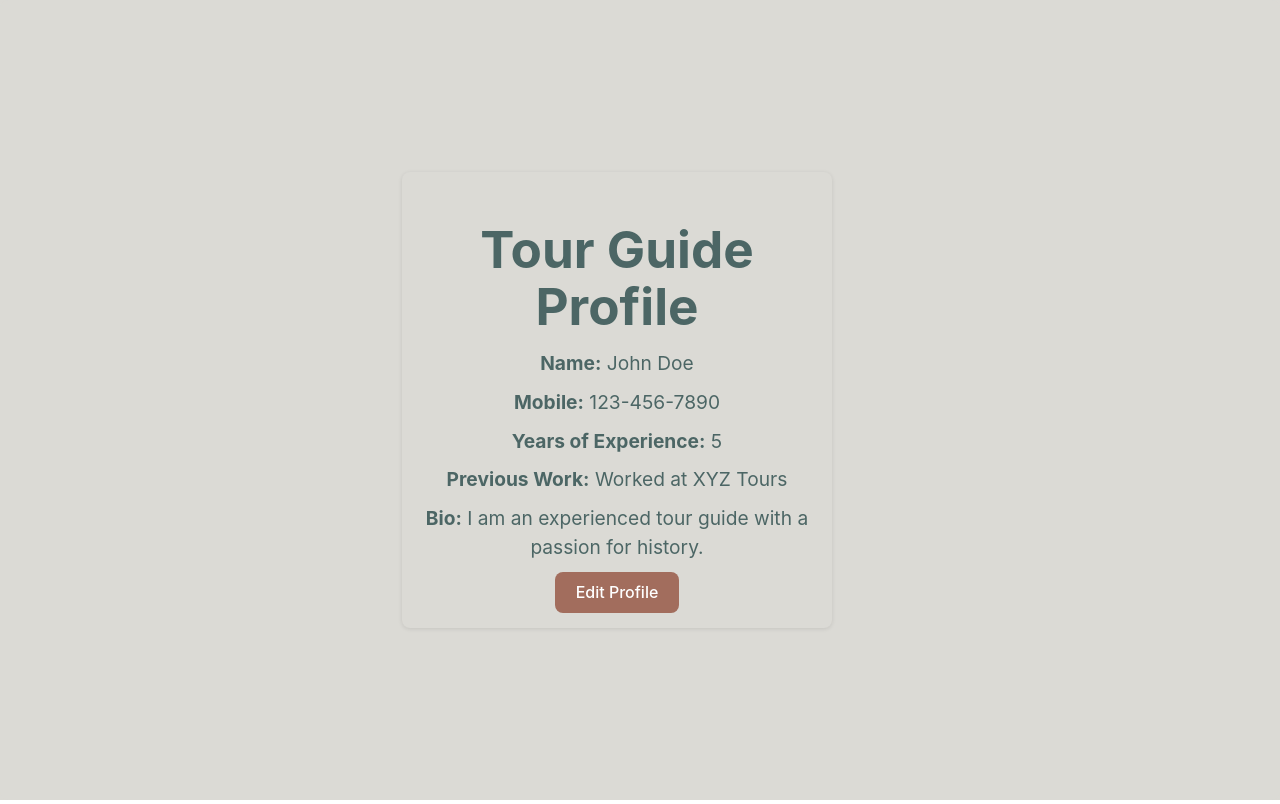
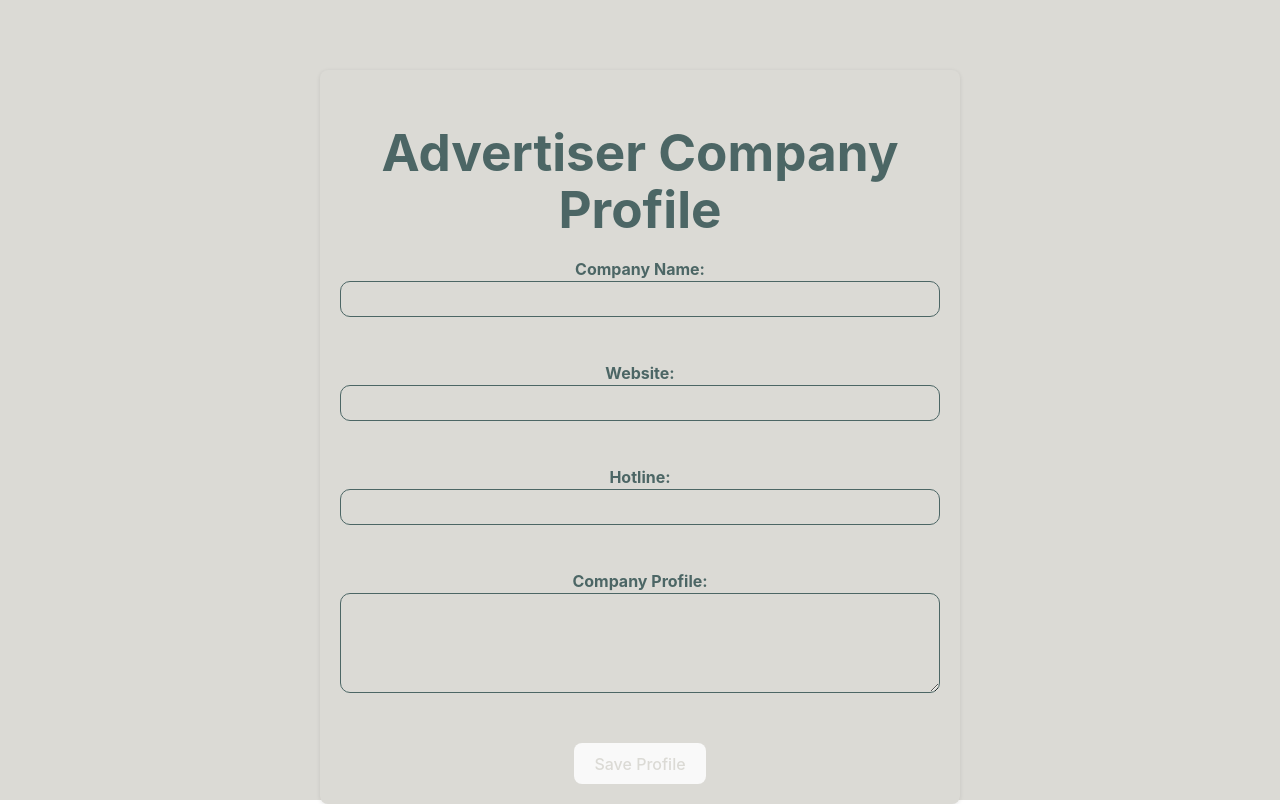
Before and after one commit to Advanced-computer-lab-2024/Roamify, a React (Vite) app in the folder frontend/: page /tour-guide in a window 1280 px wide. Built offline with nearby package versions, Linux system fonts and the light colour scheme.

Commit message:
updated  advertisor prof with its css file

```diff
--- a/frontend/src/App.jsx
+++ b/frontend/src/App.jsx
@@ -1,6 +1,6 @@
 import { useState } from 'react'
 import './App.css'
-import TourGuideProfile from './pages/TourGuideProfile.jsx';
+import AdvertiserProfile from './pages/AdvertiserProfile.jsx';
 
 
 function App() {
@@ -8,7 +8,7 @@ function App() {
 
   return (
     <div className="App">
-      <TourGuideProfile />
+      <AdvertiserProfile />
     </div>
   );
 }
--- /dev/null
+++ b/frontend/src/pages/AdvertiserProfile.css
@@ -0,0 +1,96 @@
+/* General page styling */
+body, html {
+    height: 100%;
+    margin: 0;
+    padding: 0;
+    background-color: #dbdad5; /* Light neutral background */
+  }
+
+  /* Form styling */
+  .profile-form {
+    max-width: 600px; /* Set a max width for the form */
+    margin: 20px auto; /* Center the form horizontally */
+    margin-top: 70px;
+    padding: 20px;
+    background-color: #dbdad5; /* White background for the form */
+    border-radius: 8px;
+    box-shadow: 0 1px 4px rgba(0, 0, 0, 0.1); /* Slight shadow */
+  }
+
+  /* Heading styling */
+  h1 {
+    text-align: center;
+    color: #4c6665; /* Dark greenish color */
+    font-size: 2rem;
+    margin-bottom: 20px;
+  }
+
+  /* Label styling */
+  label {
+    display: block;
+    margin-bottom: 10px;
+    font-weight: bold;
+    color: #4c6665; /* Dark greenish color */
+  }
+
+  /* Input and textarea styling */
+  input[type="text"], input[type="url"], textarea {
+    width: 100%; /* Full width for inputs */
+    padding: 8px;
+    margin-bottom: 10px;
+    border: 1px solid #4c6665; /* Dark greenish border */
+    border-radius: 10px;
+    font-size: 1rem;
+    background-color: #dbdad5; /* Light neutral background for inputs */
+    color: #4c6665; /* Dark greenish text color */
+    box-sizing: border-box;
+  }
+
+  textarea {
+    resize: vertical; /* Allow resizing only vertically */
+    height: 100px;
+  }
+
+  /* Button styling */
+  button {
+    background-color: #a26d5d; /* Dark greenish button color */
+    color: #dbdad5;
+    padding: 10px 20px;
+    border: none;
+    border-radius: 5px;
+    cursor: pointer;
+    font-size: 1rem;
+    transition: background-color 0.3s ease;
+  }
+
+  button:hover {
+    background-color: #a26d5d; /* Dark red hover color */
+  }
+
+  /* Profile details text styling */
+ .profile-details {
+    max-width: 600px; /* Set a max width */
+    margin: 20px auto; /* Center the form and details horizontally */
+    margin-top: 200px; /* Ensure consistent top margin */
+    padding: 20px;
+    background-color: #dbdad5; /* Light neutral background for both */
+    border-radius: 8px;
+    box-shadow: 0 1px 4px rgba(0, 0, 0, 0.1); /* Slight shadow */
+  }
+
+  /* Profile details text styling */
+  .profile-details p {
+    margin: 10px 0;
+    font-size: 1.2rem;
+    color: #4c6665; /* Dark greenish color for text */
+  }
+
+  /* Styling for the website link */
+  .profile-details a {
+    color: #4c6665; /* Dark greenish color for links */
+    text-decoration: underline;
+  }
+
+  .profile-details a:hover {
+    color: #a26d5d; /* Dark red hover effect */
+  }
--- a/frontend/src/pages/AdvertisorProfile.jsx
+++ b/frontend/src/pages/AdvertiserProfile.jsx
@@ -1,4 +1,5 @@
 import React, { useState } from 'react';
+import './AdvertiserProfile.css';
 
 const AdvertisorProfile = () => {
     // State to manage profile information
@@ -32,9 +33,9 @@ const AdvertisorProfile = () => {
 
     return (
         <div className="advertisor-profile">
-            <h1>Advertiser Company Profile</h1>
             {isEditing ? (
                 <div className="profile-form">
+                    <h1>Advertiser Company Profile</h1>
                     <label>
                         Company Name:
                         <input
```
Also changed, not shown: frontend/src/pages/AdvertiserPage.jsx (renamed from frontend/src/pages/AdvertisorPage.jsx).
